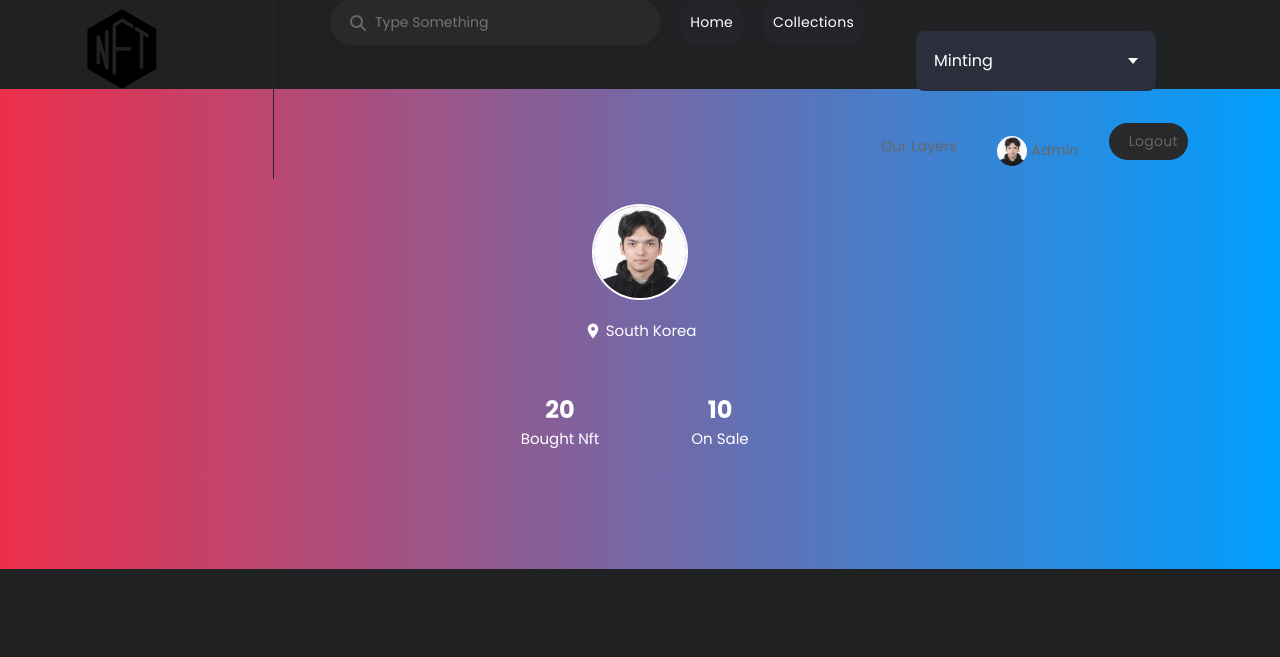
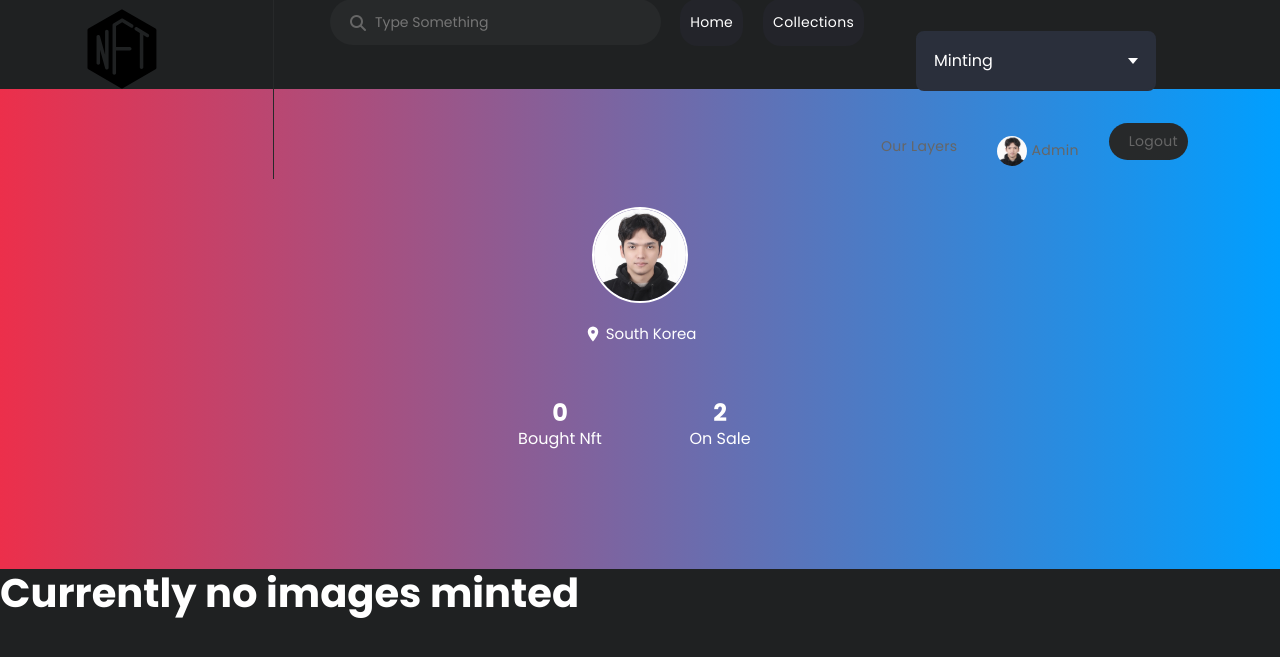
Before and after one commit to benku123/NFT-minting-python, a Django app: page /profile/ in a window 1280 px wide. Shown: the part 31-688 px from the top of the page. Run offline with Django 5.2, Linux system fonts and the light colour scheme; a user stored in the database is signed in; data comes from the database, SQL or seed files in the repository; both versions use the stored data as it was after the commit; some libraries are stand-ins or nearby versions; some web fonts are replaced.

Commit message:
add profile form

```diff
--- a/contract/views.py
+++ b/contract/views.py
@@ -343,4 +343,21 @@ def update_image(request, image_id):
 @login_required
 def profile(request):
     profile = ApiProfile.objects.get(user=request.user)
-    return render(request, 'registration/profile.html', {'profile': profile})
+    bought = GeneratedImage.objects.filter(user=request.user, tx_hash__isnull=False).count()
+    sell = GeneratedImage.objects.exclude(user=request.user).filter(tx_hash__isnull=False).count()
+
+    filter_images = request.GET.get('filter_image', "bought")
+    print(filter_images)
+
+    if filter_images == "sale":
+        images = GeneratedImage.objects.exclude(user=request.user).filter(tx_hash__isnull=False)
+        name = "On Sale"
+    else:
+        images = GeneratedImage.objects.filter(user=request.user, tx_hash__isnull=False)
+        name = "Owned NFT"
+    print(images)
+    return render(request, 'registration/profile.html', {'profile': profile,
+                                                         "bought": bought,
+                                                         "sell": sell,
+                                                         "images": images,
+                                                         "filter_name": name})
--- a/static/js/main.js
+++ b/static/js/main.js
@@ -71,3 +71,35 @@ function getCookie(name) {
     }
     return cookieValue;
 }
+
+
+function openModal(imageId) {
+    var modal = document.getElementById('myModal-' + imageId);
+    var img = document.getElementById('myImg-' + imageId);
+    var modalImg = document.getElementById('img01-' + imageId);
+    modal.style.display = "block";
+    modalImg.src = img.src;
+    document.querySelector('.row').classList.add('blurred');
+}
+
+
+var modals = document.querySelectorAll('.modal');
+modals.forEach(modal => {
+    var span = modal.querySelector('.close');
+    if (span) {
+        span.onclick = function() {
+            modal.style.display = "none";
+            document.querySelector('.row').classList.remove('blurred');
+        }
+    }
+});
+
+
+window.onclick = function(event) {
+    modals.forEach(modal => {
+        if (event.target == modal) {
+            modal.style.display = "none";
+            document.querySelector('.row').classList.remove('blurred');
+        }
+    });
+}
--- a/templates/assets/navbar.html
+++ b/templates/assets/navbar.html
@@ -109,6 +109,9 @@
                             </div>
                         </li>
                         <li><a href="{% url 'personal_list_folder' %}">Our Layers</a></li>
+
+
+                        {% if user.is_authenticated %}
                             <li>
                                 <a href="{% url 'profile' %}">
                                     {% if request.user.api_profile.profile_image %}
@@ -119,9 +122,6 @@
                                     {{ request.user }}
                                 </a>
                             </li>
-
-
-                        {% if user.is_authenticated %}
                             <li><a href="{% url 'logout' %}">Logout</a></li>
                         {% else %}
                             <li><a href="{% url 'login' %}">Login</a></li>
--- a/templates/images/list_images.html
+++ b/templates/images/list_images.html
@@ -348,6 +348,7 @@ function getCookie(name) {
     return cookieValue;
 }
 
+
 </script>
 
 {% endblock %}
--- a/templates/registration/profile.html
+++ b/templates/registration/profile.html
@@ -67,15 +67,65 @@
                         </div>
                         <div class="stats" style="margin-top: 50px;">
                             <div class="col-4" style="color: white;">
-                      <h4>20</h4>
-                      <p  style="color: white;">Bought Nft</p>
+                              <h4>{{ bought }}</h4>
+                              <a href="?filter_image=bought" style="color: white;">Bought Nft</a>
                             </div>
                             <div class="col-4">
-                      <h4>10</h4>
-                      <p  style="color: white;">On Sale</p>
+                              <h4>{{ sell }}</h4>
+                              <a href="?filter_image=sale" style="color: white;">On Sale</a>
                             </div>
                           </div>
                     </div>
                 </header>
             </section>
+
+                    <div class="row">
+                    <div class="col-lg-12">
+                        {% if images %}
+                            <div class="heading-section">
+                                <h4>{{ filter_name }}</h4>
+                            </div>
+                            <div class="row">
+                                {% for image in images %}
+                                    <div class="col-lg-3 col-sm-6">
+                                        <div class="item">
+                                            <img id="myImg-{{ image.id }}" alt="Thumbnail" class="thumbnail" src="https://lime-rapid-mandrill-910.mypinata.cloud/ipfs/{{ image.ipfs_hash }}" alt="Generated Image">
+                                            {% if image.user == request.user and not image.tx_hash %}
+                                                <button onclick="handleMintNFT('{{ image.ipfs_hash }}', {{ image.id }}, '{{ image.price }}')">Mint NFT</button>
+                                            {% elif image.tx_hash and image.user != request.user %}
+                                                <button onclick="handleBuyNFT('{{ image.token_id }}', {{ image.id }})">Buy NFT</button>
+                                            {% elif not image.tx_hash and image.user != request.user %}
+                                                <b style="color: orange">Pending!</b>
+                                            {% else %}
+                                                <b style="color: green">on sale</b>
+                                            {% endif %}
+                                            <h4>Image Information</h4>
+
+                                            <div class="actions" style="right: 10px; bottom: 10px;">
+                                                <a href="javascript:void(0);" class="like-button" id="like-button-{{ image.id }}" data-id="{{ image.id }}" style="width: 20px;">
+                                                    <i class="fa-solid fa-thumbs-up"></i>
+                                                </a>
+                                                <span id="like-count-{{ image.id }}">{{ image.total_likes }}</span>
+                                                <a href="javascript:void(0);" class="dislike-button" id="dislike-button-{{ image.id }}" data-id="{{ image.id }}" style="width: 20px;">
+                                                    <i class="fa-solid fa-thumbs-down"></i>
+                                                </a>
+                                                <span id="dislike-count-{{ image.id }}">{{ image.total_dislikes }}</span>
+                                            </div>
+                                        </div>
+                                    </div>
+                                    <div id="myModal-{{ image.id }}" class="modal">
+                                        <img class="modal-content" id="img01-{{ image.id }}">
+                                        <form action="{% url 'delete_image' image.id %}" method="POST" style="display:inline;">
+                                            {% csrf_token %}
+                                            <button type="submit" class="btn btn-danger"><i class="fa-solid fa-trash"></i></button>
+                                        </form>
+                                    </div>
+                                   {% endfor %}
+                            </div>
+                        {% else %}
+                            <h1>Currently no images minted</h1>
+                        {% endif %}
+                    </div>
+                </div>
+
 {% endblock %}
```
Also changed, not shown: templates/registration/signup.html (+27 -4 lines), db.sqlite3, templates/images/on_sale.html (added). Lines whose indentation alone changed are shown as unchanged.
